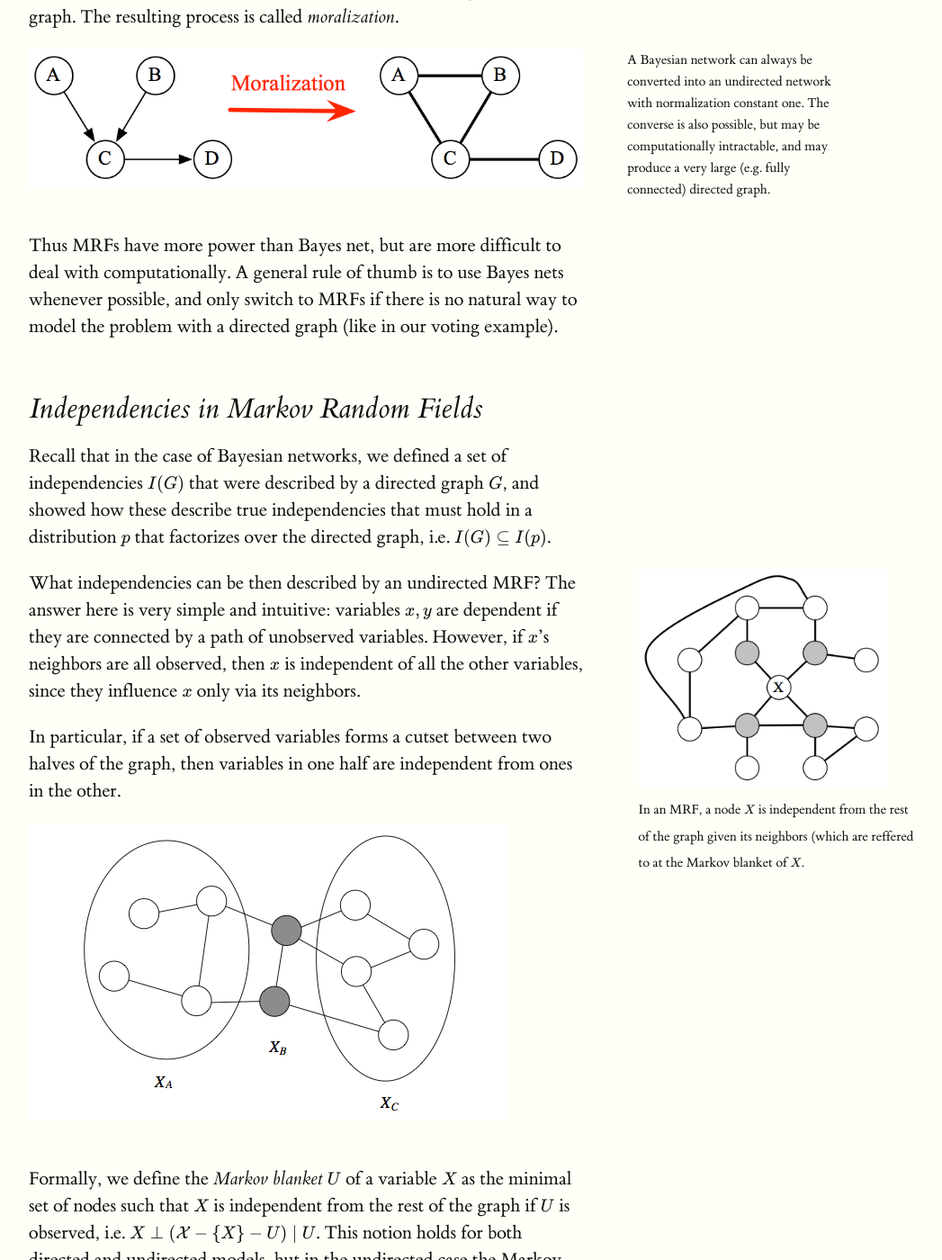
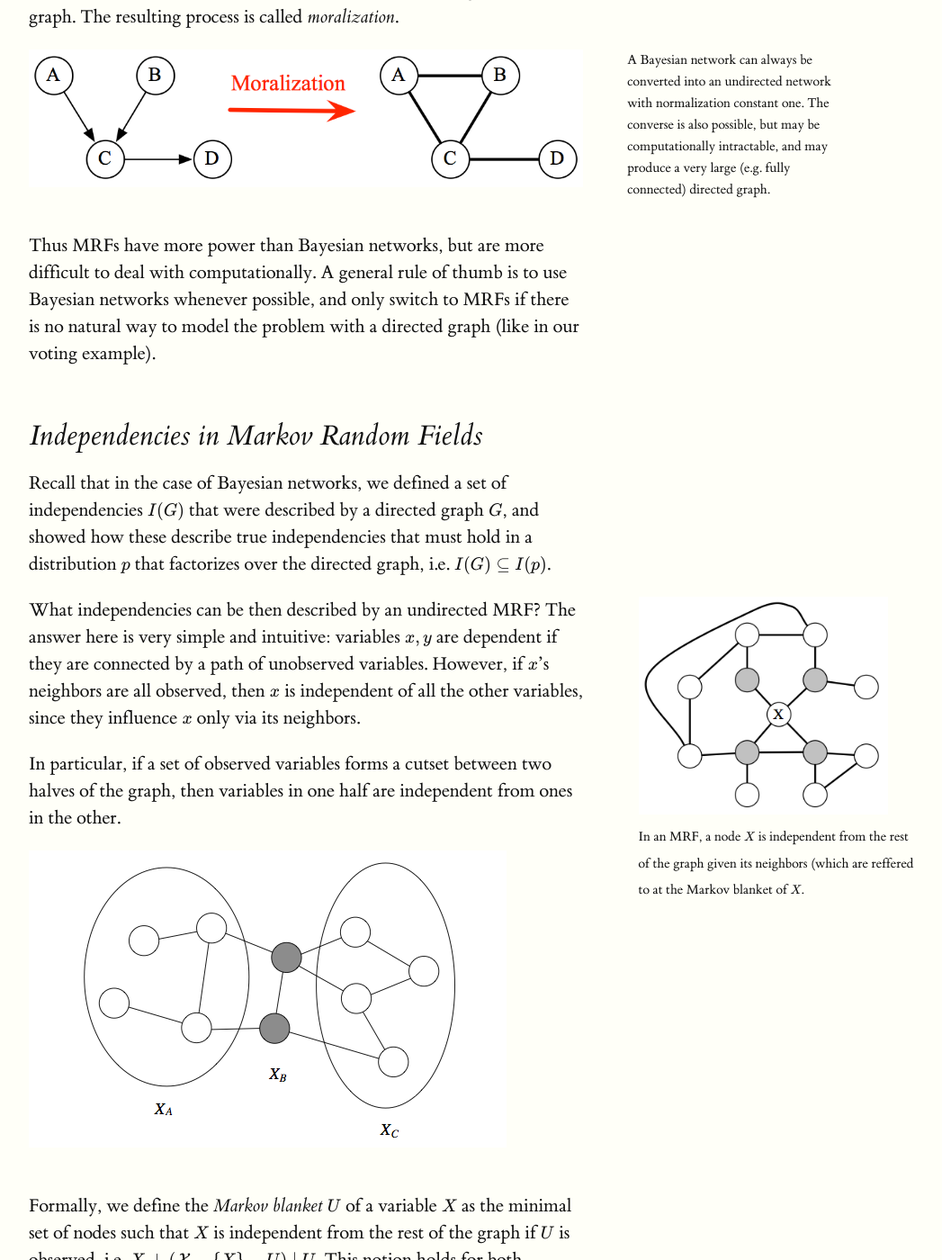
Before and after one commit to ermongroup/cs228-notes, a Jekyll site: the page docs/representation/undirected/index.html, which Jekyll copies as it is, in a window 1280 px wide and 1400 px high, scrolled down 3816 px. Shown: the whole window at 90% size, without its empty margins (128-1175 px from the left). Built offline with Jekyll 4.4.1, drawn with Linux system fonts in a browser that asks for light colours; formulas are drawn with MathJax 3; some of the changed text lies outside the part shown.

Commit message:
compiled merged commits

```diff
--- a/docs/representation/undirected/index.html
+++ b/docs/representation/undirected/index.html
@@ -77,7 +77,7 @@
 </script>
 
 
-<p>Bayesian networks are a class of models that can compactly represent many interesting probability distributions. However, we have seen in the previous chapter that some distributions cannot be perfectly represented by a Bayes net.</p>
+<p>Bayesian networks are a class of models that can compactly represent many interesting probability distributions. However, we have seen in the previous chapter that some distributions cannot be perfectly represented by a Bayesian network.</p>
 
 <p>In such cases, unless we want to introduce false independencies among the variables of our model, we must fall back to a less compact representation (which can be viewed as a graph with additional, unnecessary edges). This leads to extra, unnecessary parameters in the model, and makes it more difficult to learn these parameters and to make predictions.</p>
 
@@ -153,7 +153,7 @@
 <p>It is not hard to see that Bayesian networks are a special case of MRFs with a very specific type of clique potential (one that corresponds to a conditional probability distribution and implies a directed acyclic structure in the graph), and a normalizing constant of one. In particular, if we take a directed graph <script type="math/tex">G</script> and add side edges to all parents of a given node (and removing their directionality), then the CPDs (seen as factors over a variable and its ancestors) factorize over the resulting undirected graph. The resulting process is called <em>moralization</em>.</p>
 <figure><figcaption>A Bayesian network can always be converted into an undirected network with normalization constant one. The converse is also possible, but may be computationally intractable, and may produce a very large (e.g. fully connected) directed graph.</figcaption><img src="/cs228-notes/assets/img/moralization.png" /></figure>
 
-<p>Thus MRFs have more power than Bayes net, but are more difficult to deal with computationally. A general rule of thumb is to use Bayes nets whenever possible, and only switch to MRFs if there is no natural way to model the problem with a directed graph (like in our voting example).</p>
+<p>Thus MRFs have more power than Bayesian networks, but are more difficult to deal with computationally. A general rule of thumb is to use Bayesian networks whenever possible, and only switch to MRFs if there is no natural way to model the problem with a directed graph (like in our voting example).</p>
 
 <h2 id="independencies-in-markov-random-fields">Independencies in Markov Random Fields</h2>
 
@@ -168,7 +168,7 @@
 
 <p>Formally, we define the <em>Markov blanket</em> <script type="math/tex">U</script> of a variable <script type="math/tex">X</script> as the minimal set of nodes such that <script type="math/tex">X</script> is independent from the rest of the graph if <script type="math/tex">U</script> is observed, i.e. <script type="math/tex">X \perp (\mathcal{X} - \{X\} - U) \mid  U</script>. This notion holds for both directed and undirected models, but in the undirected case the Markov blanket turns out to simply equal a node’s neighborhood.</p>
 
-<p>In the directed case, we found that <script type="math/tex">I(G) \subseteq I(p)</script>, but there were distributions <script type="math/tex">p</script> whose independencies could not be described by <script type="math/tex">p</script>. In the undirected case, the same holds. For example, consider a probability described by a directed v-structure (i.e. the explaining away phenomenon). The undirected model cannot describe the independence assumption <script type="math/tex">X \perp Y</script>.</p>
+<p>In the directed case, we found that <script type="math/tex">I(G) \subseteq I(p)</script>, but there were distributions <script type="math/tex">p</script> whose independencies could not be described by <script type="math/tex">G</script>. In the undirected case, the same holds. For example, consider a probability described by a directed v-structure (i.e. the explaining away phenomenon). The undirected model cannot describe the independence assumption <script type="math/tex">X \perp Y</script>.</p>
 
 <figure><figcaption>Examples of probability distributions that have a perfect directed graphical representation but no indirected representation, and vice-versa.</figcaption><img src="/cs228-notes/assets/img/mrf-bn-comparison.png" /></figure>
 
```
Also changed, not shown: other parts of docs/representation/undirected/index.html (+1 -1 lines), docs/learning/directed/index.html (+6 -6 lines).
